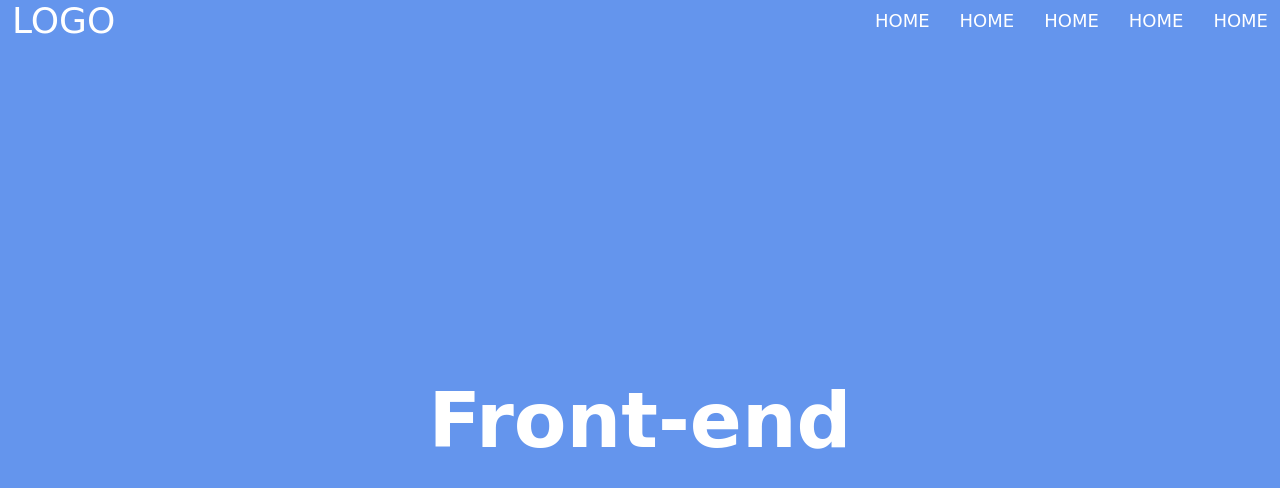
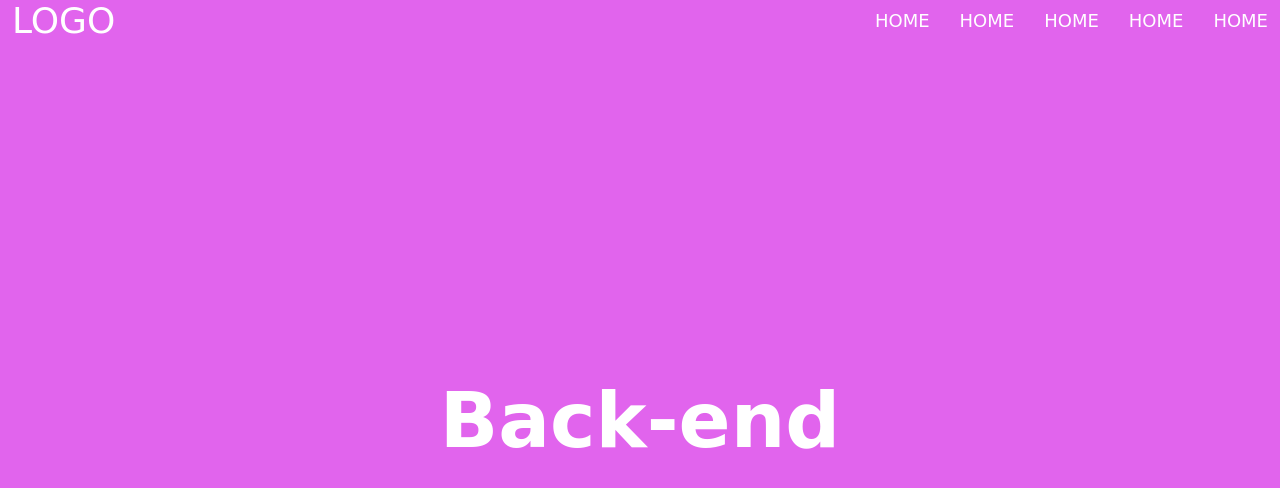
Before and after one commit to Azamat532/Azamat-s-website, a plain HTML site: page index.html in a window 1280 px wide. Drawn offline with Linux system fonts and the light colour scheme.

Commit message:
change title and background

```diff
--- a/css/style.css
+++ b/css/style.css
@@ -28,7 +28,7 @@
  /* header */
 
  .header {
-     background: cornflowerblue;
+     background: rgb(225, 100, 237);
      min-height: 100dvh;
      transition: .4s;
      display: flex;
--- a/index.html
+++ b/index.html
@@ -22,7 +22,7 @@
                </div>
           </nav>
           <div class="header__content">
-               <h1 class="header__title">Front-end</h1>
+               <h1 class="header__title">Back-end</h1>
           </div>
      </header>
 </body>
```
